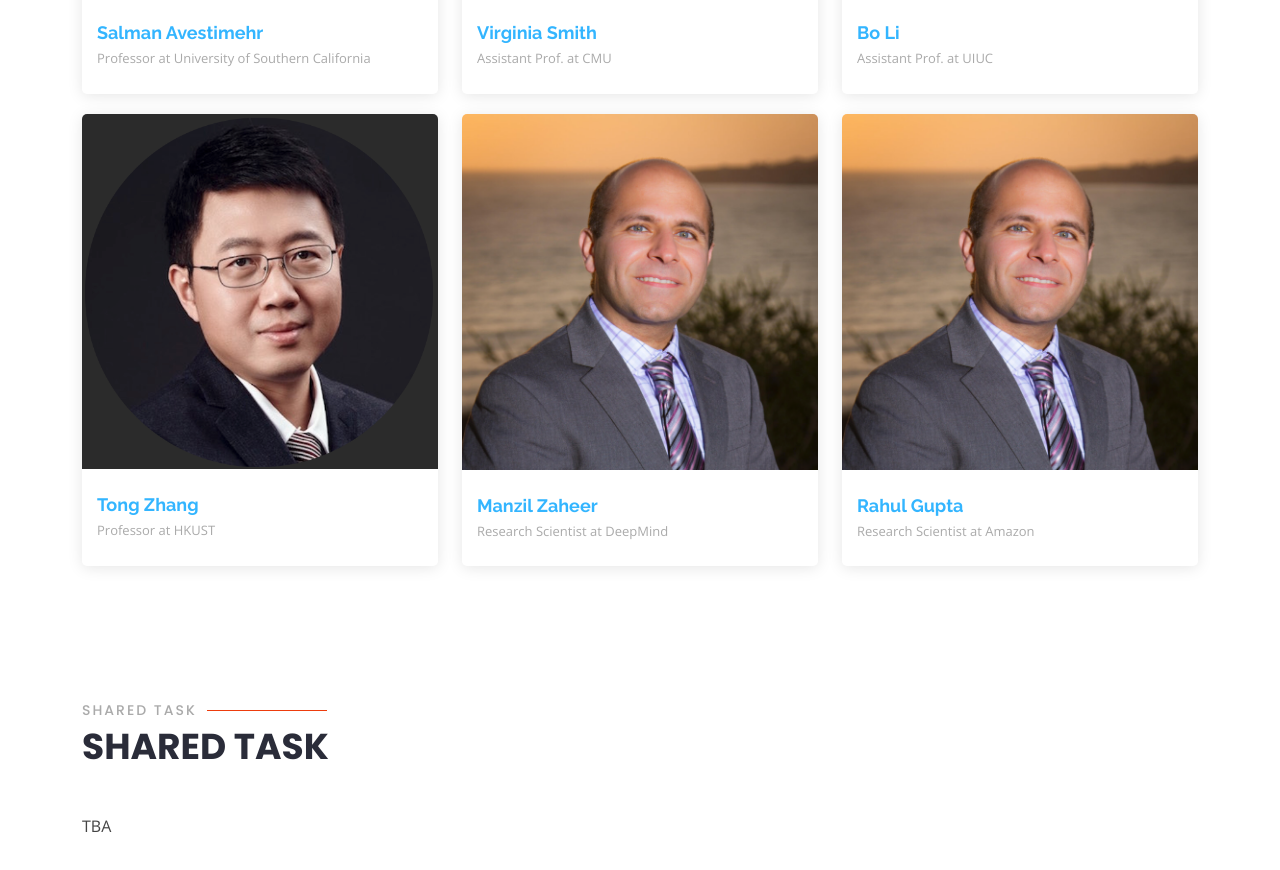
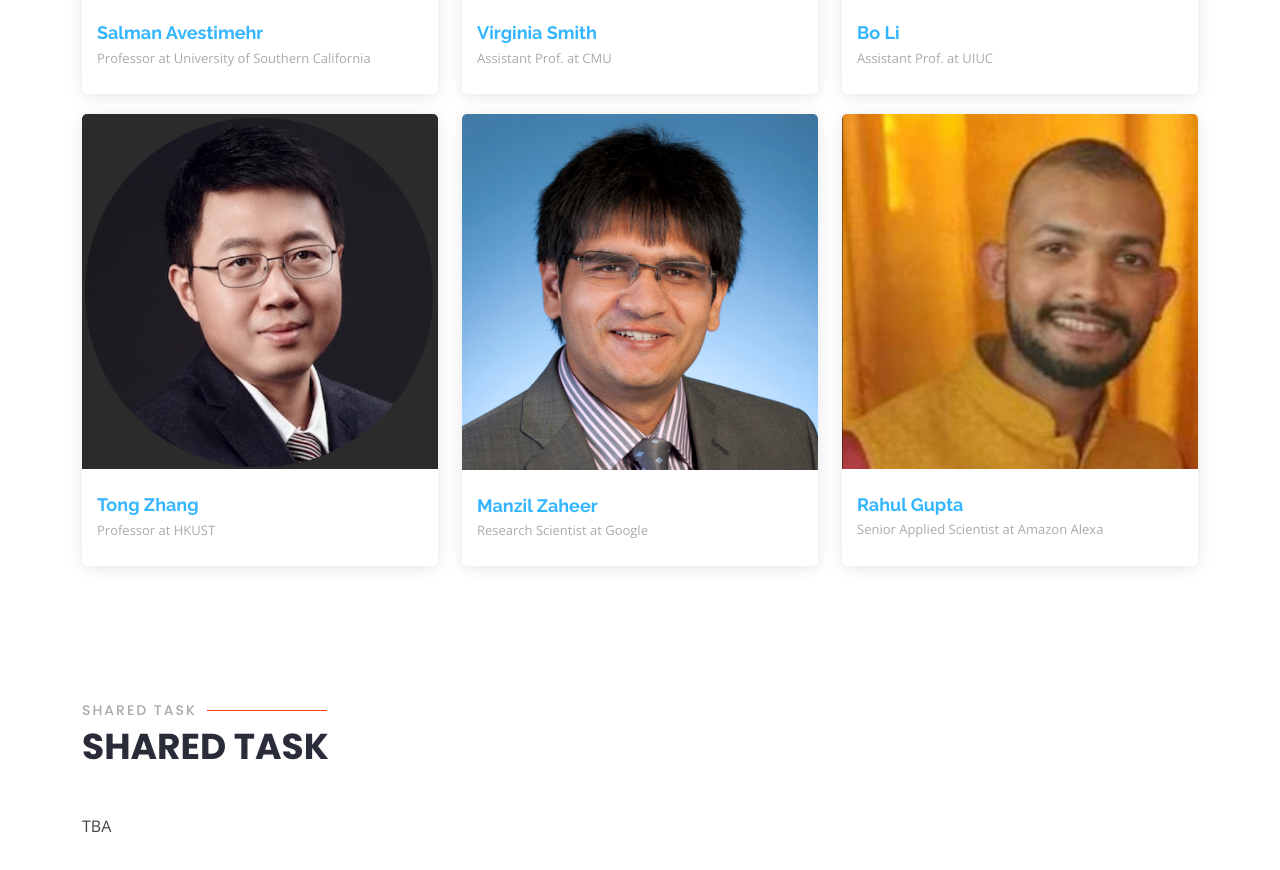
Before and after one commit to fl4nlp/fl4nlp.github.io, a plain HTML site: page index.html in a window 1280 px wide. Shown: the part 2599-3469 px from the top of the page. Drawn offline with nearby package versions, Linux system fonts and the light colour scheme.

Commit message:
update photos

```diff
--- a/index.html
+++ b/index.html
@@ -312,11 +312,11 @@
             <div class="col-lg-4 col-md-6 d-flex align-items-stretch">
               <div class="member" data-aos="fade-up">
                 <div class="member-img">
-                  <img src="assets/img/speaker/salman.png" class="img-fluid" alt="">
+                  <img src="assets/img/speaker/manzil.png" class="img-fluid" alt="">
                 </div>
                 <div class="member-info">
-                  <h4><a href="https://www.avestimehr.com/">Manzil Zaheer</a></h4>
-                  <span>Research Scientist at DeepMind </span>
+                  <h4><a href="https://research.google/people/ManzilZaheer/">Manzil Zaheer</a></h4>
+                  <span>Research Scientist at Google </span>
                 </div>
               </div>
             </div>
@@ -324,11 +324,11 @@
             <div class="col-lg-4 col-md-6 d-flex align-items-stretch">
               <div class="member" data-aos="fade-up">
                 <div class="member-img">
-                  <img src="assets/img/speaker/salman.png" class="img-fluid" alt="">
+                  <img src="assets/img/speaker/rahul.png" class="img-fluid" alt="">
                 </div>
                 <div class="member-info">
-                  <h4><a href="https://www.avestimehr.com/">Rahul Gupta</a></h4>
-                  <span>Research Scientist at Amazon</span>
+                  <h4><a href="https://guptarah.github.io/">Rahul Gupta</a></h4>
+                  <span>Senior Applied Scientist at Amazon Alexa</span>
                 </div>
               </div>
             </div>
```
Also changed, not shown: assets/img/speaker/manzil.png (added), assets/img/speaker/rahul.png (added).
